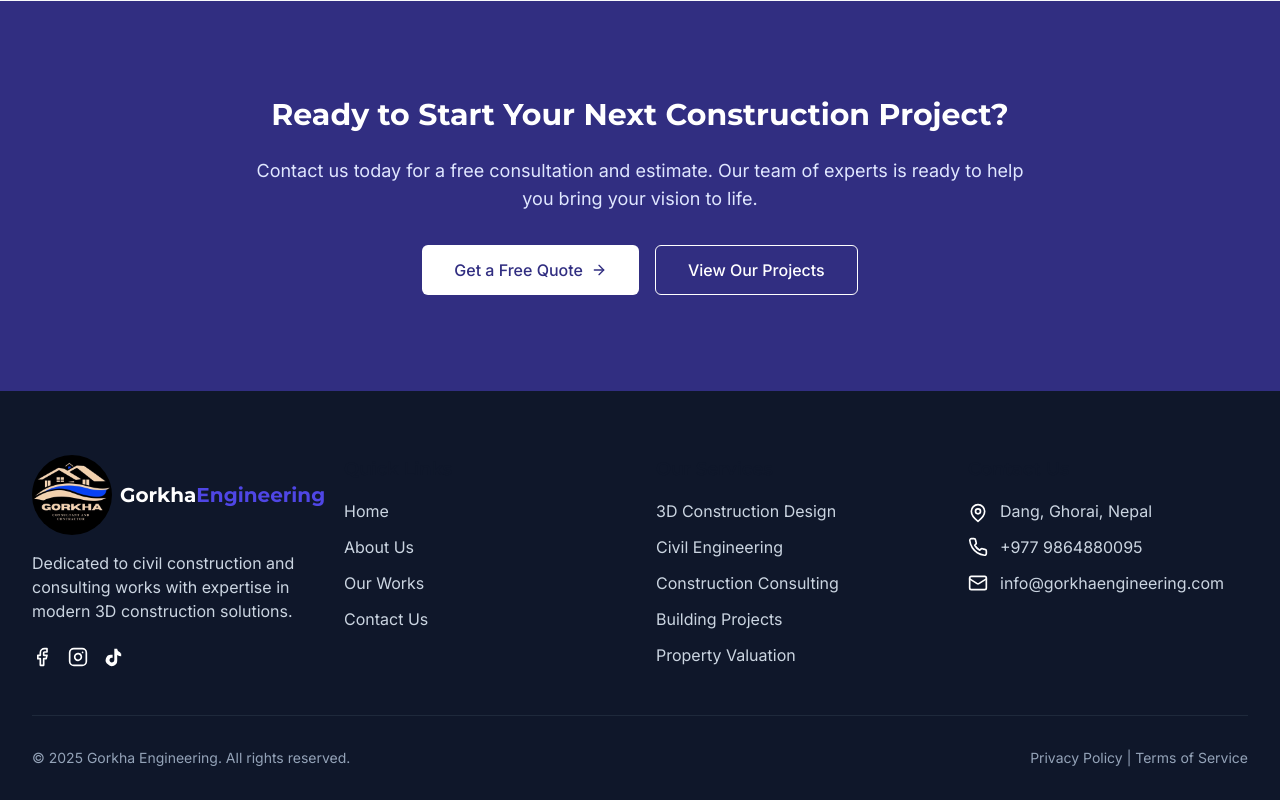
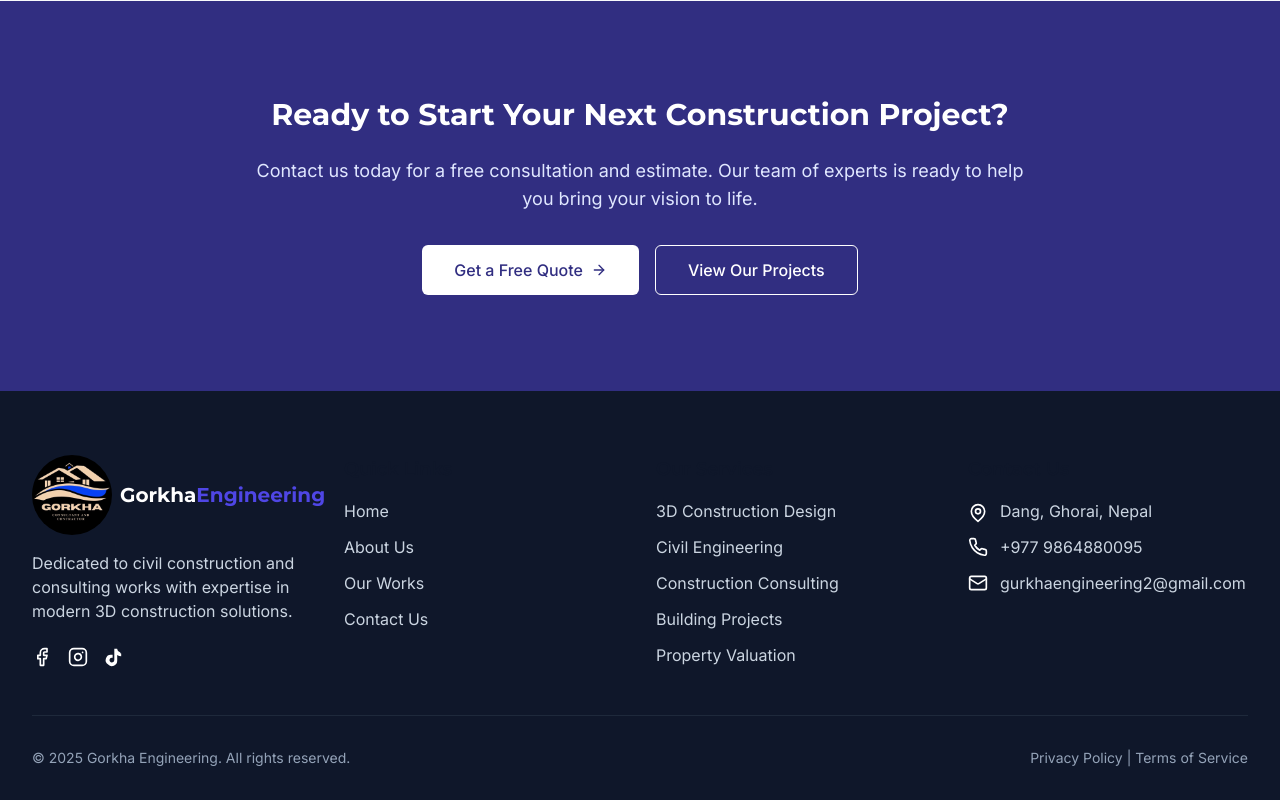
Before and after one commit to SarangCoder/gurkhaenginerring, a React (Vite) app in the folder frontend/: page / in a window 1280 px wide. Shown: the part 4851-5651 px from the top of the page. Built offline with nearby package versions, Linux system fonts and the light colour scheme.

Commit message:
Ghorkha engeening webiste

```diff
--- a/frontend/src/components/Footer.tsx
+++ b/frontend/src/components/Footer.tsx
@@ -82,7 +82,7 @@ const Footer: React.FC = () => {
               </li>
               <li className="flex items-center">
                 <Mail size={20} className="mr-3 flex-shrink-0" />
-                <span>info@prakritifurniture.com</span>
+                <span>gurkhaengineering2@gmail.com</span>
               </li>
             </ul>
           </div>
--- a/frontend/src/components/layout/Footer.tsx
+++ b/frontend/src/components/layout/Footer.tsx
@@ -20,7 +20,7 @@ const Footer = () => {
             </p>
             <div className="flex space-x-4">
               <a
-                href="https://facebook.com"
+                href="https://www.facebook.com/profile.php?id=100087866276128"
                 target="_blank"
                 rel="noopener noreferrer"
                 className="text-white hover:text-accent-400 transition-colors"
@@ -38,7 +38,7 @@ const Footer = () => {
                 <Instagram size={20} />
               </a>
               <a
-                href="https://tiktok.com"
+                href="https://www.tiktok.com/@gorkha_engineering_dang"
                 target="_blank"
                 rel="noopener noreferrer"
                 className="text-white hover:text-accent-400 transition-colors"
@@ -136,7 +136,7 @@ const Footer = () => {
                   href="mailto:info@gorkhaengineering.com"
                   className="text-secondary-300 hover:text-white transition-colors"
                 >
-                  info@gorkhaengineering.com
+                  gurkhaengineering2@gmail.com
                 </a>
               </li>
             </ul>
--- a/frontend/src/pages/AboutPage.tsx
+++ b/frontend/src/pages/AboutPage.tsx
@@ -55,10 +55,13 @@ const AboutPage = () => {
             >
               <div className="relative">
                 <img
-                  src="https://images.pexels.com/photos/2760248/pexels-photo-2760248.jpeg?auto=compress&cs=tinysrgb&w=1260&h=750&dpr=1"
+                  src="https://scontent.fktm20-1.fna.fbcdn.net/v/t39.30808-6/500650348_679313678340835_7181844436156264175_n.jpg?_nc_cat=106&ccb=1-7&_nc_sid=833d8c&_nc_ohc=iOvnzGdrbO4Q7kNvwGzFwaO&_nc_oc=Adl8PlpY9ckqr2get92__D0lKfpxXsA0jqgo0m2XetgJscBMImi4T440NDTUl5Bh-U8&_nc_zt=23&_nc_ht=scontent.fktm20-1.fna&_nc_gid=dOBNdLIgKftvF1CSpqjvng&oh=00_AfNl_zS0d1mC77pT_jzya6o2qRAqhqsxW2tPfjbBLAN_ZQ&oe=6856DE8F"
+
                   alt="Gorkha Engineering team"
                   className="rounded-lg shadow-custom"
+                  style={{height: "90vh", width: "60vh"}}
                 />
+
                 <div className="absolute -bottom-6 -right-6 bg-white p-5 rounded-lg shadow-custom">
                   <p className="text-3xl font-bold text-primary-600">10+</p>
                   <p className="text-secondary-600 text-sm">Years of Excellence</p>
```
